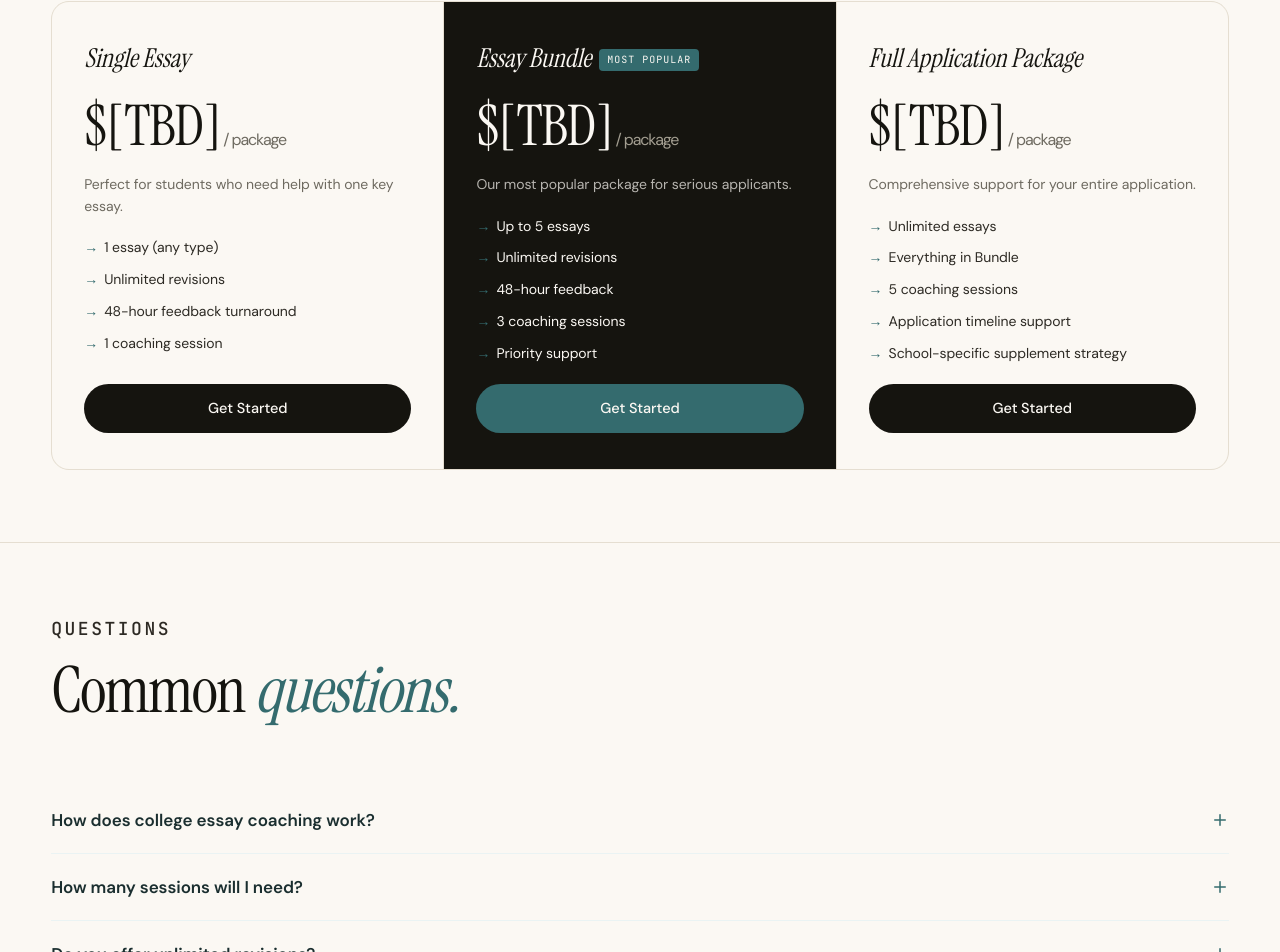
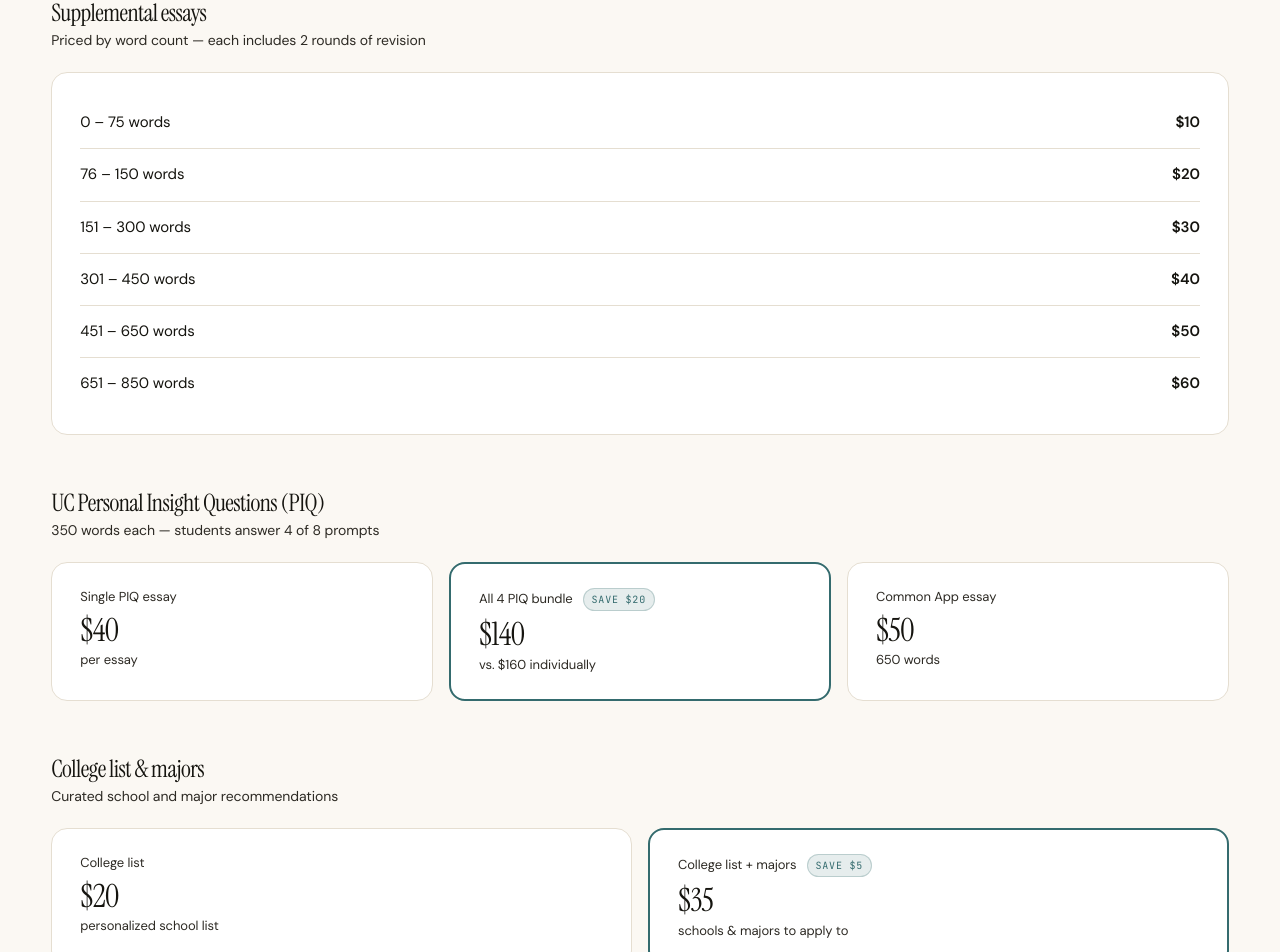
Before and after one commit to hrsinghvi/925admit, a Next.js app: page /pricing in a window 1280 px wide. Shown: the part 538-1490 px from the top of the page. Built offline with nearby package versions, Linux system fonts and the light colour scheme.

Commit message:
feat: rewrite pricing page with actual pricing — supplementals, PIQs, college list, activity lists

```diff
--- a/app/pricing/page.tsx
+++ b/app/pricing/page.tsx
@@ -1,7 +1,8 @@
 import type { Metadata } from 'next'
+import type { CSSProperties } from 'react'
 import Button from '@/components/Button'
 import FAQAccordion from '@/components/FAQAccordion'
-import { PRICING_TIERS, FAQ_ITEMS, CALENDLY_URL } from '@/lib/constants'
+import { FAQ_ITEMS, CALENDLY_URL } from '@/lib/constants'
 
 export const metadata: Metadata = {
   title: 'Essay Coaching Pricing & Packages',
@@ -28,6 +29,32 @@ const faqJsonLd = {
   })),
 }
 
+const cardBase: CSSProperties = {
+  background: 'var(--paper)',
+  border: '1px solid var(--rule)',
+  borderRadius: 16,
+  padding: '24px 28px',
+}
+
+const saveBadge: CSSProperties = {
+  display: 'inline-block',
+  fontFamily: 'var(--font-mono)',
+  fontSize: 10,
+  letterSpacing: '0.08em',
+  textTransform: 'uppercase',
+  padding: '3px 8px',
+  borderRadius: 999,
+  background: 'rgba(52,107,110,0.12)',
+  color: 'var(--accent)',
+  border: '1px solid rgba(52,107,110,0.25)',
+  marginLeft: 10,
+  verticalAlign: 'middle',
+}
+
+const featuredBorder: CSSProperties = {
+  border: '2px solid var(--accent)',
+}
+
 export default function PricingPage() {
   return (
     <>
@@ -47,40 +74,130 @@ export default function PricingPage() {
           <em className="italic" style={{ color: 'var(--accent)' }}>pricing.</em>
         </h1>
         <p className="lede">
-          Choose what works for you. All essay packages include unlimited revisions.
+          Choose what works for you. Every essay includes two rounds of revision.
         </p>
       </div>
 
-      {/* Section 1 — Pricing Grid */}
+      {/* Pricing Sections */}
       <section className="section">
-        <div className="shell">
-          <div className="pricing">
-            {PRICING_TIERS.map((tier) => (
-              <div key={tier.name} className={`plan${tier.highlighted ? ' featured' : ''}`}>
-                <div className="plan-name italic">
-                  {tier.name}
-                  {tier.badge && <span className="badge">{tier.badge}</span>}
-                </div>
-                <div className="price">
-                  {tier.price}
-                  <small> / package</small>
-                </div>
-                <p className="plan-desc">{tier.desc}</p>
-                <ul className="feature-list">
-                  {tier.features.map((f) => (
-                    <li key={f}>{f}</li>
+        <div className="shell" style={{ display: 'flex', flexDirection: 'column', gap: 56 }}>
+
+          {/* Supplemental Essays */}
+          <div>
+            <h3 className="display" style={{ fontSize: 24, marginBottom: 6 }}>Supplemental essays</h3>
+            <p style={{ fontSize: 14, color: 'var(--ink-2)', marginBottom: 20 }}>
+              Priced by word count — each includes 2 rounds of revision
+            </p>
+            <div style={{ ...cardBase }}>
+              <table style={{ width: '100%', borderCollapse: 'collapse' }}>
+                <tbody>
+                  {[
+                    ['0 – 75 words', '$10'],
+                    ['76 – 150 words', '$20'],
+                    ['151 – 300 words', '$30'],
+                    ['301 – 450 words', '$40'],
+                    ['451 – 650 words', '$50'],
+                    ['651 – 850 words', '$60'],
+                  ].map(([range, price], i, arr) => (
+                    <tr key={range}>
+                      <td style={{
+                        padding: '14px 0',
+                        fontSize: 15,
+                        color: 'var(--ink)',
+                        borderBottom: i < arr.length - 1 ? '1px solid var(--rule)' : 'none',
+                      }}>
+                        {range}
+                      </td>
+                      <td style={{
+                        padding: '14px 0',
+                        fontSize: 15,
+                        fontWeight: 600,
+                        color: 'var(--ink)',
+                        textAlign: 'right',
+                        borderBottom: i < arr.length - 1 ? '1px solid var(--rule)' : 'none',
+                      }}>
+                        {price}
+                      </td>
+                    </tr>
                   ))}
-                </ul>
-                <Button href={CALENDLY_URL} external variant="primary">
-                  Get Started
-                </Button>
+                </tbody>
+              </table>
+            </div>
+          </div>
+
+          {/* UC PIQs + Common App */}
+          <div>
+            <h3 className="display" style={{ fontSize: 24, marginBottom: 6 }}>UC Personal Insight Questions (PIQ)</h3>
+            <p style={{ fontSize: 14, color: 'var(--ink-2)', marginBottom: 20 }}>
+              350 words each — students answer 4 of 8 prompts
+            </p>
+            <div style={{ display: 'grid', gridTemplateColumns: 'repeat(3, 1fr)', gap: 16 }}>
+              <div style={{ ...cardBase }}>
+                <p style={{ fontSize: 13, color: 'var(--ink-2)', marginBottom: 8 }}>Single PIQ essay</p>
+                <p className="display" style={{ fontSize: 32, margin: '0 0 4px' }}>$40</p>
+                <p style={{ fontSize: 13, color: 'var(--ink-2)', margin: 0 }}>per essay</p>
               </div>
-            ))}
+              <div style={{ ...cardBase, ...featuredBorder }}>
+                <p style={{ fontSize: 13, color: 'var(--ink-2)', marginBottom: 8 }}>
+                  All 4 PIQ bundle<span style={saveBadge}>Save $20</span>
+                </p>
+                <p className="display" style={{ fontSize: 32, margin: '0 0 4px' }}>$140</p>
+                <p style={{ fontSize: 13, color: 'var(--ink-2)', margin: 0 }}>vs. $160 individually</p>
+              </div>
+              <div style={{ ...cardBase }}>
+                <p style={{ fontSize: 13, color: 'var(--ink-2)', marginBottom: 8 }}>Common App essay</p>
+                <p className="display" style={{ fontSize: 32, margin: '0 0 4px' }}>$50</p>
+                <p style={{ fontSize: 13, color: 'var(--ink-2)', margin: 0 }}>650 words</p>
+              </div>
+            </div>
           </div>
+
+          {/* College List & Majors */}
+          <div>
+            <h3 className="display" style={{ fontSize: 24, marginBottom: 6 }}>College list &amp; majors</h3>
+            <p style={{ fontSize: 14, color: 'var(--ink-2)', marginBottom: 20 }}>
+              Curated school and major recommendations
+            </p>
+            <div style={{ display: 'grid', gridTemplateColumns: '1fr 1fr', gap: 16 }}>
+              <div style={{ ...cardBase }}>
+                <p style={{ fontSize: 13, color: 'var(--ink-2)', marginBottom: 8 }}>College list</p>
+                <p className="display" style={{ fontSize: 32, margin: '0 0 4px' }}>$20</p>
+                <p style={{ fontSize: 13, color: 'var(--ink-2)', margin: 0 }}>personalized school list</p>
+              </div>
+              <div style={{ ...cardBase, ...featuredBorder }}>
+                <p style={{ fontSize: 13, color: 'var(--ink-2)', marginBottom: 8 }}>
+                  College list + majors<span style={saveBadge}>Save $5</span>
+                </p>
+                <p className="display" style={{ fontSize: 32, margin: '0 0 4px' }}>$35</p>
+                <p style={{ fontSize: 13, color: 'var(--ink-2)', margin: 0 }}>schools &amp; majors to apply to</p>
+              </div>
+            </div>
+          </div>
+
+          {/* Activity Lists */}
+          <div>
+            <h3 className="display" style={{ fontSize: 24, marginBottom: 6 }}>Activity lists</h3>
+            <p style={{ fontSize: 14, color: 'var(--ink-2)', marginBottom: 20 }}>
+              Crafting descriptions that highlight your involvement
+            </p>
+            <div style={{ display: 'grid', gridTemplateColumns: '1fr 1fr', gap: 16 }}>
+              <div style={{ ...cardBase }}>
+                <p style={{ fontSize: 13, color: 'var(--ink-2)', marginBottom: 8 }}>Common App activity list</p>
+                <p className="display" style={{ fontSize: 32, margin: '0 0 4px' }}>$35</p>
+                <p style={{ fontSize: 13, color: 'var(--ink-2)', margin: 0 }}>10 activities · 150 chars each</p>
+              </div>
+              <div style={{ ...cardBase }}>
+                <p style={{ fontSize: 13, color: 'var(--ink-2)', marginBottom: 8 }}>UC activity list</p>
+                <p className="display" style={{ fontSize: 32, margin: '0 0 4px' }}>$80</p>
+                <p style={{ fontSize: 13, color: 'var(--ink-2)', margin: 0 }}>20 activities · 350 chars each</p>
+              </div>
+            </div>
+          </div>
+
         </div>
       </section>
 
-      {/* Section 2 — FAQ */}
+      {/* FAQ */}
       <section className="section">
         <div className="shell">
           <div className="section-head">
@@ -96,7 +213,7 @@ export default function PricingPage() {
         </div>
       </section>
 
-      {/* Section 3 — CTA Band */}
+      {/* CTA Band */}
       <section className="cta-band">
         <div className="shell">
           <h2>
```
